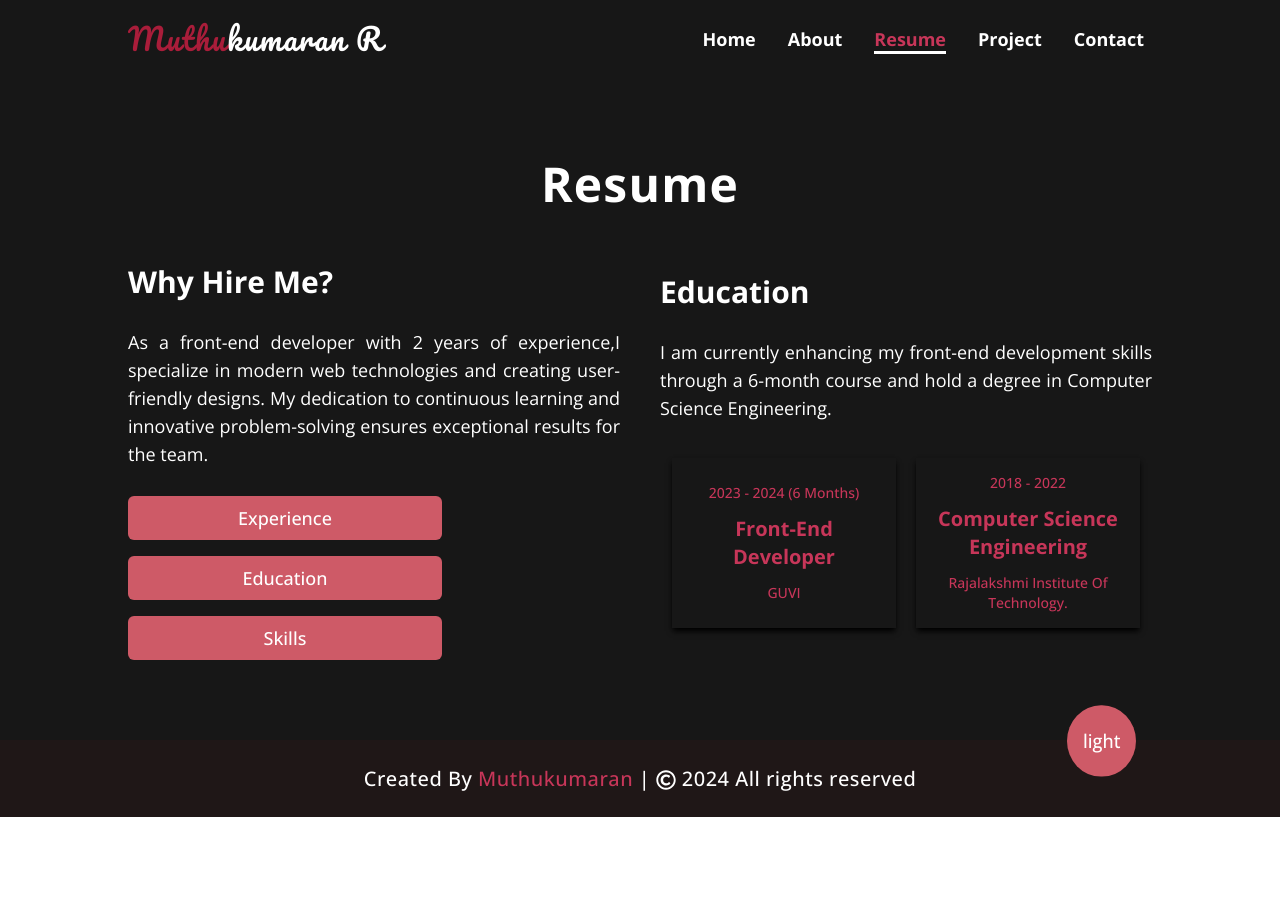
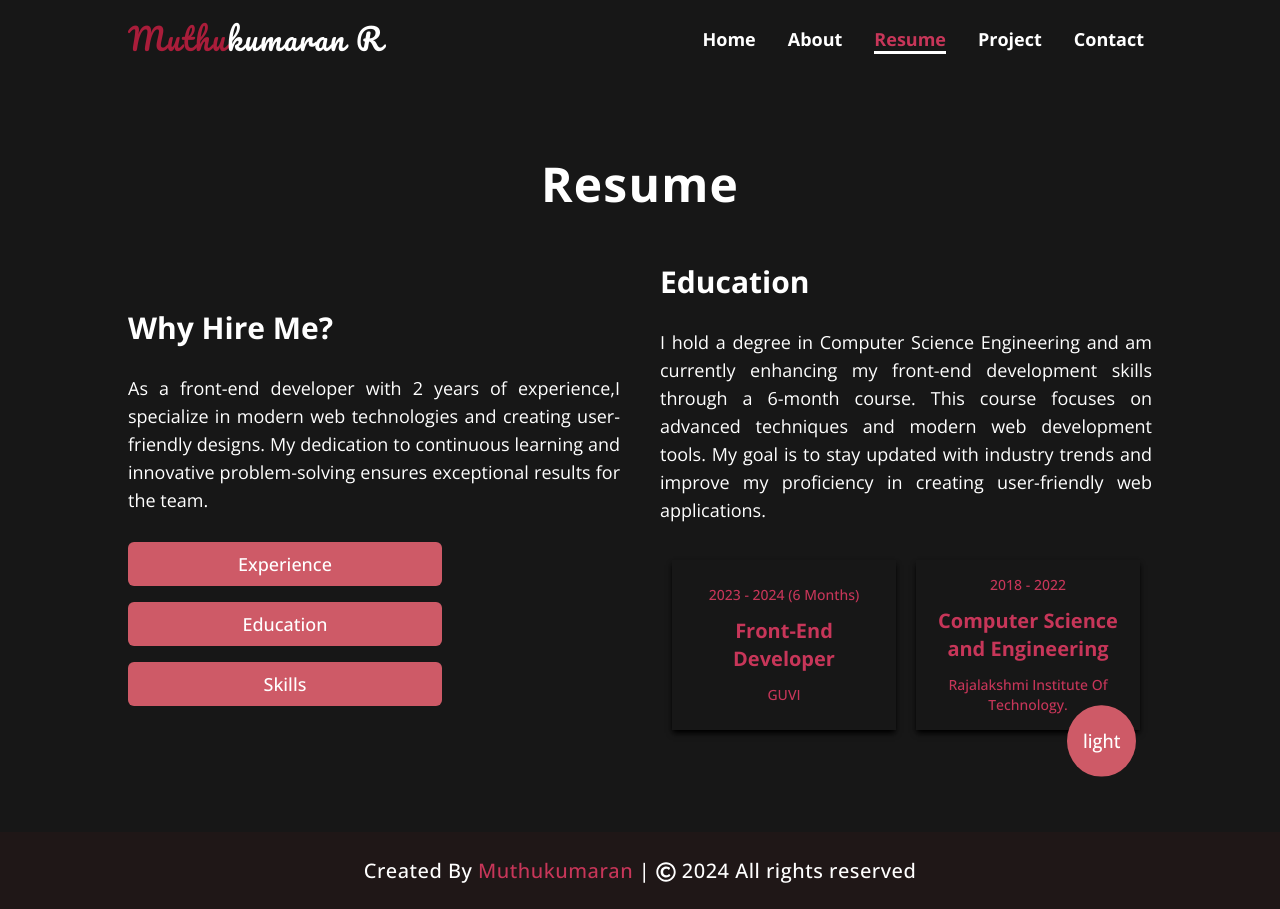
Before and after one commit to muthu050700/Muthukumaran-R-Protfolio, a React (Vite) app: page /resume in a window 1280 px wide. Both pictures are taken after a click on the button "Education". Before the commit the page ends 817 px from the top, so only its background shows below. Built offline with nearby package versions, Linux system fonts and the light colour scheme; a web font is replaced by a local one.

Commit message:
added some new content

```diff
--- a/src/Components/ResumeEducation.jsx
+++ b/src/Components/ResumeEducation.jsx
@@ -9,26 +9,29 @@ const ResumeEducation = () => {
     >
       <h1 className="text-3xl font-bold ">Education</h1>
       <p className="text-justify text-lg leading-7 px-2 md:px-0">
-        I am currently enhancing my front-end development skills through a
-        6-month course and hold a degree in Computer Science Engineering.
+        I hold a degree in Computer Science Engineering and am currently
+        enhancing my front-end development skills through a 6-month course. This
+        course focuses on advanced techniques and modern web development tools.
+        My goal is to stay updated with industry trends and improve my
+        proficiency in creating user-friendly web applications.
       </p>
 
       <div className=" grid lg:grid-cols-1 xl:grid-cols-2 gap-5 h-[400px] md:h-[200px]  overflow-y-auto lg:hover:overflow-y-auto px-3 lg:overflow-y-hidden scrolling">
-        <div className="flex flex-col justify-center items-center shadow-md shadow-black  bg-neutral-900 text-[#C73659] py-4 px-3 my-2 w-[full]  h-[170px] gap-3">
+        <div className="flex flex-col justify-center items-center shadow-md shadow-black  bg-neutral-900 text-[#C73659] py-4 px-3 my-2 w-[full]  h-[170px] gap-3 cursor-pointer">
           <p className="font-medium text-sm">2023 - 2024 (6 Months)</p>
           <p className="font-bold text-xl text-center">Front-End Developer</p>
           <p className="font-medium text-sm text-center">GUVI</p>
         </div>
-        <div className="flex flex-col justify-center items-center shadow-md shadow-black  bg-neutral-900 text-[#C73659] py-4 px-3 my-2 w-[full] h-[170px]  gap-3">
+        <div className="flex flex-col justify-center items-center shadow-md shadow-black  bg-neutral-900 text-[#C73659] py-4 px-3 my-2 w-[full] h-[170px]  gap-3 cursor-pointer">
           <p className="font-medium text-sm">2018 - 2022</p>
           <p className="font-bold text-xl text-center">
-            Computer Science Engineering
+            Computer Science and Engineering
           </p>
           <p className="font-medium text-sm text-center">
             Rajalakshmi Institute Of Technology.
           </p>
         </div>
-        <div className="flex flex-col justify-center items-center shadow-md shadow-black  bg-neutral-900 text-[#C73659] py-4 px-3 my-2 w-[full] h-[170px]  gap-3">
+        <div className="flex flex-col justify-center items-center shadow-md shadow-black  bg-neutral-900 text-[#C73659] py-4 px-3 my-2 w-[full] h-[170px]  gap-3 cursor-pointer">
           <p className="font-medium text-sm">2017 - 2018</p>
           <p className="font-bold text-xl text-center">Computer Science</p>
           <p className="font-medium text-sm text-center">
```
